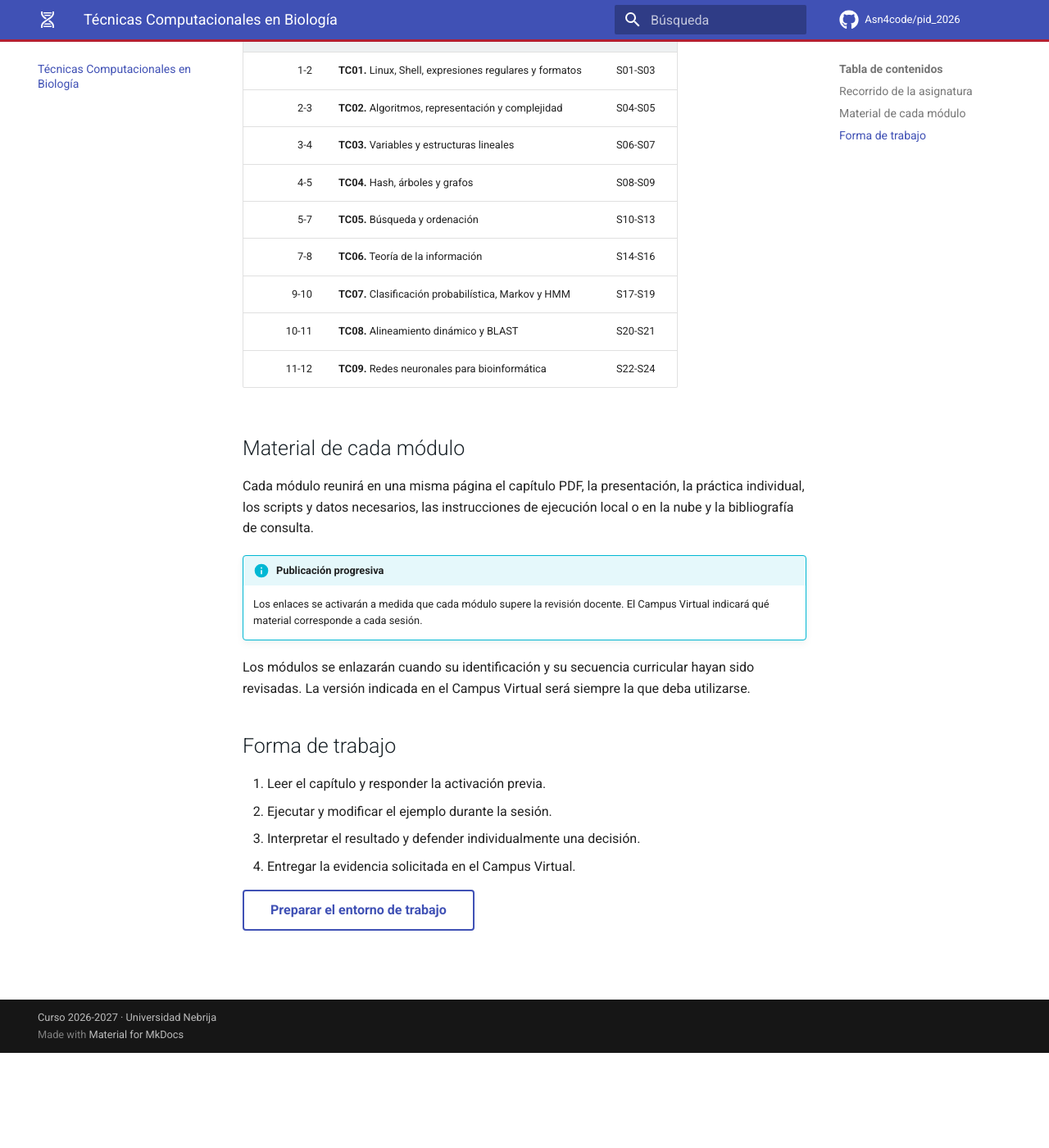
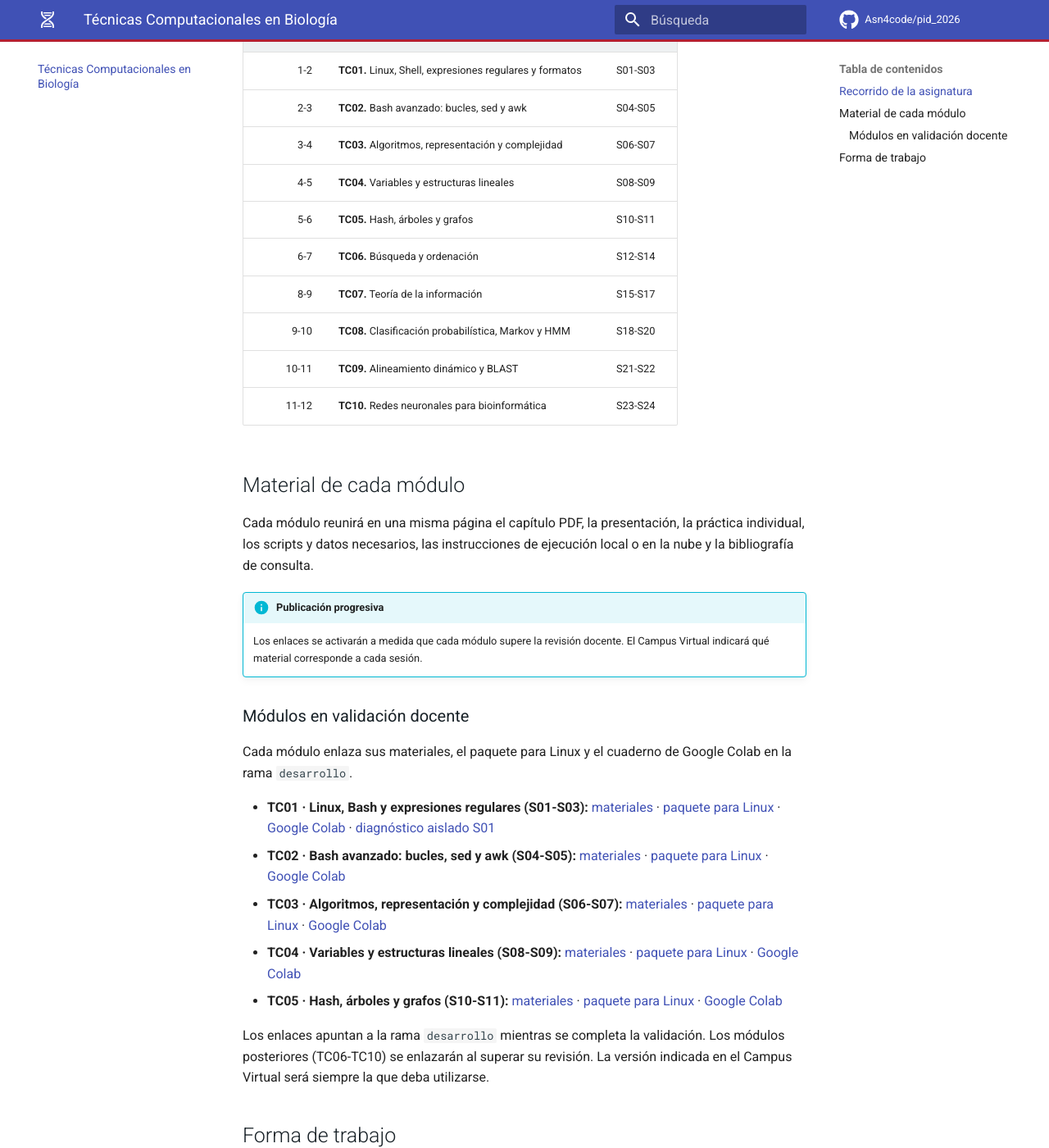
Before and after one commit to Asn4code/pid_2026, an MkDocs documentation site: the page built from docs/tecnicas-computacionales-biologia/index.md, in a window 1280 px wide and 1400 px high, scrolled down 423 px. Shown: the whole window at 82% size. Built offline with MkDocs 1.6.1 and Material for MkDocs 9.7.7, drawn with Linux system fonts in a browser that asks for light colours; comment, search, counter and statistics services are not loaded; before the commit the page ends 1707 px from its top, so only the background shows below that.

Commit message:
Actualiza la portada de Técnicas Computacionales a TC01-TC05
Adopta la numeración curricular canónica de 10 módulos y activa en la web los
enlaces de materiales, paquete Linux y Google Colab de TC01-TC05, apuntando a
la rama desarrollo mientras se completa la validación.

Co-Authored-By: Claude Opus 4.8 <noreply@anthropic.com>

```diff
--- a/docs/tecnicas-computacionales-biologia/index.md
+++ b/docs/tecnicas-computacionales-biologia/index.md
@@ -17,14 +17,15 @@ description: Materiales, prácticas y recursos de la asignatura.
 | Semana | Módulos y foco | Sesiones |
 |---:|---|:---:|
 | 1-2 | **TC01.** Linux, Shell, expresiones regulares y formatos | S01-S03 |
-| 2-3 | **TC02.** Algoritmos, representación y complejidad | S04-S05 |
-| 3-4 | **TC03.** Variables y estructuras lineales | S06-S07 |
-| 4-5 | **TC04.** Hash, árboles y grafos | S08-S09 |
-| 5-7 | **TC05.** Búsqueda y ordenación | S10-S13 |
-| 7-8 | **TC06.** Teoría de la información | S14-S16 |
-| 9-10 | **TC07.** Clasificación probabilística, Markov y HMM | S17-S19 |
-| 10-11 | **TC08.** Alineamiento dinámico y BLAST | S20-S21 |
-| 11-12 | **TC09.** Redes neuronales para bioinformática | S22-S24 |
+| 2-3 | **TC02.** Bash avanzado: bucles, sed y awk | S04-S05 |
+| 3-4 | **TC03.** Algoritmos, representación y complejidad | S06-S07 |
+| 4-5 | **TC04.** Variables y estructuras lineales | S08-S09 |
+| 5-6 | **TC05.** Hash, árboles y grafos | S10-S11 |
+| 6-7 | **TC06.** Búsqueda y ordenación | S12-S14 |
+| 8-9 | **TC07.** Teoría de la información | S15-S17 |
+| 9-10 | **TC08.** Clasificación probabilística, Markov y HMM | S18-S20 |
+| 10-11 | **TC09.** Alineamiento dinámico y BLAST | S21-S22 |
+| 11-12 | **TC10.** Redes neuronales para bioinformática | S23-S24 |
 
 ## Material de cada módulo
 
@@ -36,9 +37,36 @@ ejecución local o en la nube y la bibliografía de consulta.
     Los enlaces se activarán a medida que cada módulo supere la revisión docente.
     El Campus Virtual indicará qué material corresponde a cada sesión.
 
-Los módulos se enlazarán cuando su identificación y su secuencia curricular
-hayan sido revisadas. La versión indicada en el Campus Virtual será siempre la
-que deba utilizarse.
+### Módulos en validación docente
+
+Cada módulo enlaza sus materiales, el paquete para Linux y el cuaderno de Google
+Colab en la rama `desarrollo`.
+
+- **TC01 · Linux, Bash y expresiones regulares (S01-S03):**
+  [materiales](https://github.com/Asn4code/pid_2026/tree/desarrollo/materiales/tecnicas-computacionales-biologia/TC01)
+  · [paquete para Linux](https://github.com/Asn4code/pid_2026/raw/desarrollo/materiales/tecnicas-computacionales-biologia/TC01/paquete/TC01_starter_v0.3.0.tar.gz)
+  · [Google Colab](https://colab.research.google.com/github/Asn4code/pid_2026/blob/desarrollo/materiales/tecnicas-computacionales-biologia/TC01/notebooks/TC01_colab.ipynb)
+  · [diagnóstico aislado S01](https://github.com/Asn4code/pid_2026/tree/desarrollo/materiales/tecnicas-computacionales-biologia/TC01-S01)
+- **TC02 · Bash avanzado: bucles, sed y awk (S04-S05):**
+  [materiales](https://github.com/Asn4code/pid_2026/tree/desarrollo/materiales/tecnicas-computacionales-biologia/TC02)
+  · [paquete para Linux](https://github.com/Asn4code/pid_2026/raw/desarrollo/materiales/tecnicas-computacionales-biologia/TC02/paquete/TC02_starter_v0.1.0.tar.gz)
+  · [Google Colab](https://colab.research.google.com/github/Asn4code/pid_2026/blob/desarrollo/materiales/tecnicas-computacionales-biologia/TC02/notebooks/TC02_colab.ipynb)
+- **TC03 · Algoritmos, representación y complejidad (S06-S07):**
+  [materiales](https://github.com/Asn4code/pid_2026/tree/desarrollo/materiales/tecnicas-computacionales-biologia/TC03)
+  · [paquete para Linux](https://github.com/Asn4code/pid_2026/raw/desarrollo/materiales/tecnicas-computacionales-biologia/TC03/paquete/TC03_starter_v0.1.0.tar.gz)
+  · [Google Colab](https://colab.research.google.com/github/Asn4code/pid_2026/blob/desarrollo/materiales/tecnicas-computacionales-biologia/TC03/notebooks/TC03_colab.ipynb)
+- **TC04 · Variables y estructuras lineales (S08-S09):**
+  [materiales](https://github.com/Asn4code/pid_2026/tree/desarrollo/materiales/tecnicas-computacionales-biologia/TC04)
+  · [paquete para Linux](https://github.com/Asn4code/pid_2026/raw/desarrollo/materiales/tecnicas-computacionales-biologia/TC04/paquete/TC04_starter_v0.1.0.tar.gz)
+  · [Google Colab](https://colab.research.google.com/github/Asn4code/pid_2026/blob/desarrollo/materiales/tecnicas-computacionales-biologia/TC04/notebooks/TC04_colab.ipynb)
+- **TC05 · Hash, árboles y grafos (S10-S11):**
+  [materiales](https://github.com/Asn4code/pid_2026/tree/desarrollo/materiales/tecnicas-computacionales-biologia/TC05)
+  · [paquete para Linux](https://github.com/Asn4code/pid_2026/raw/desarrollo/materiales/tecnicas-computacionales-biologia/TC05/paquete/TC05_starter_v0.1.0.tar.gz)
+  · [Google Colab](https://colab.research.google.com/github/Asn4code/pid_2026/blob/desarrollo/materiales/tecnicas-computacionales-biologia/TC05/notebooks/TC05_colab.ipynb)
+
+Los enlaces apuntan a la rama `desarrollo` mientras se completa la validación.
+Los módulos posteriores (TC06-TC10) se enlazarán al superar su revisión.
+La versión indicada en el Campus Virtual será siempre la que deba utilizarse.
 
 ## Forma de trabajo
 
```
